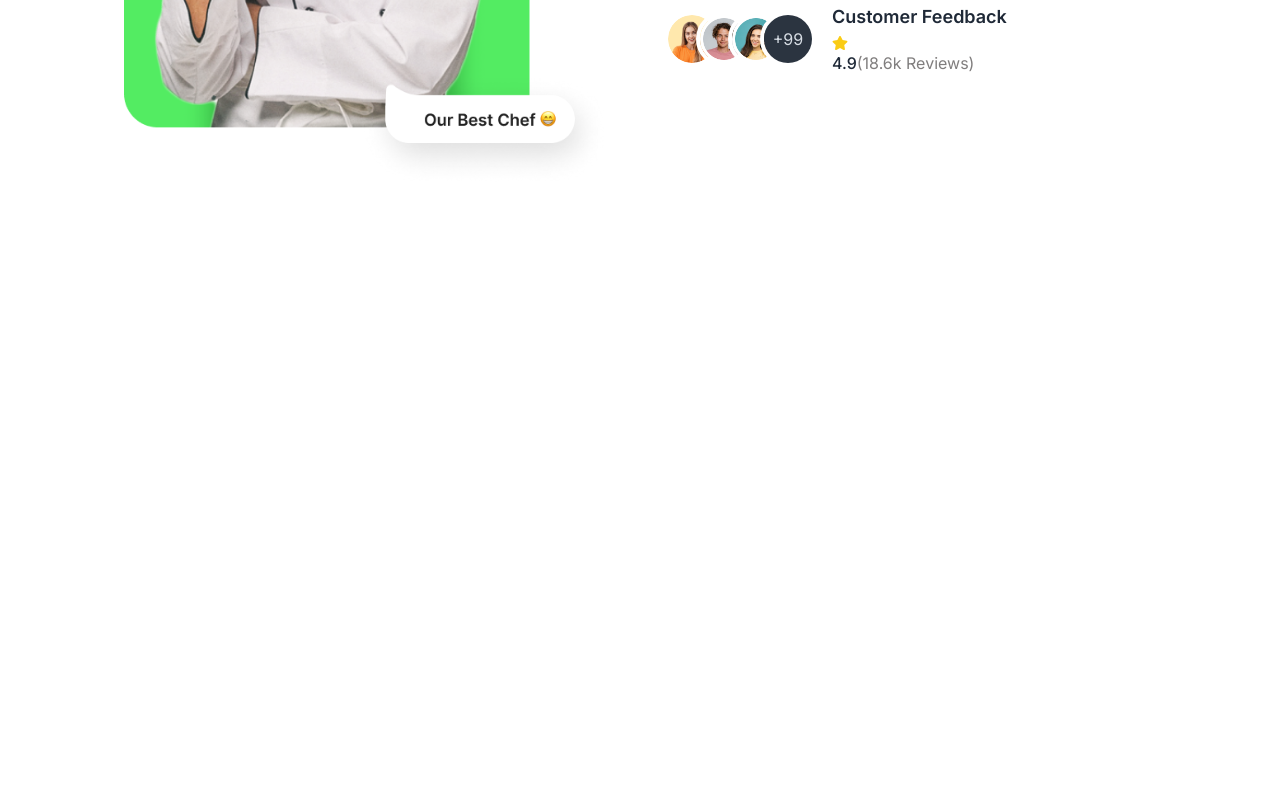
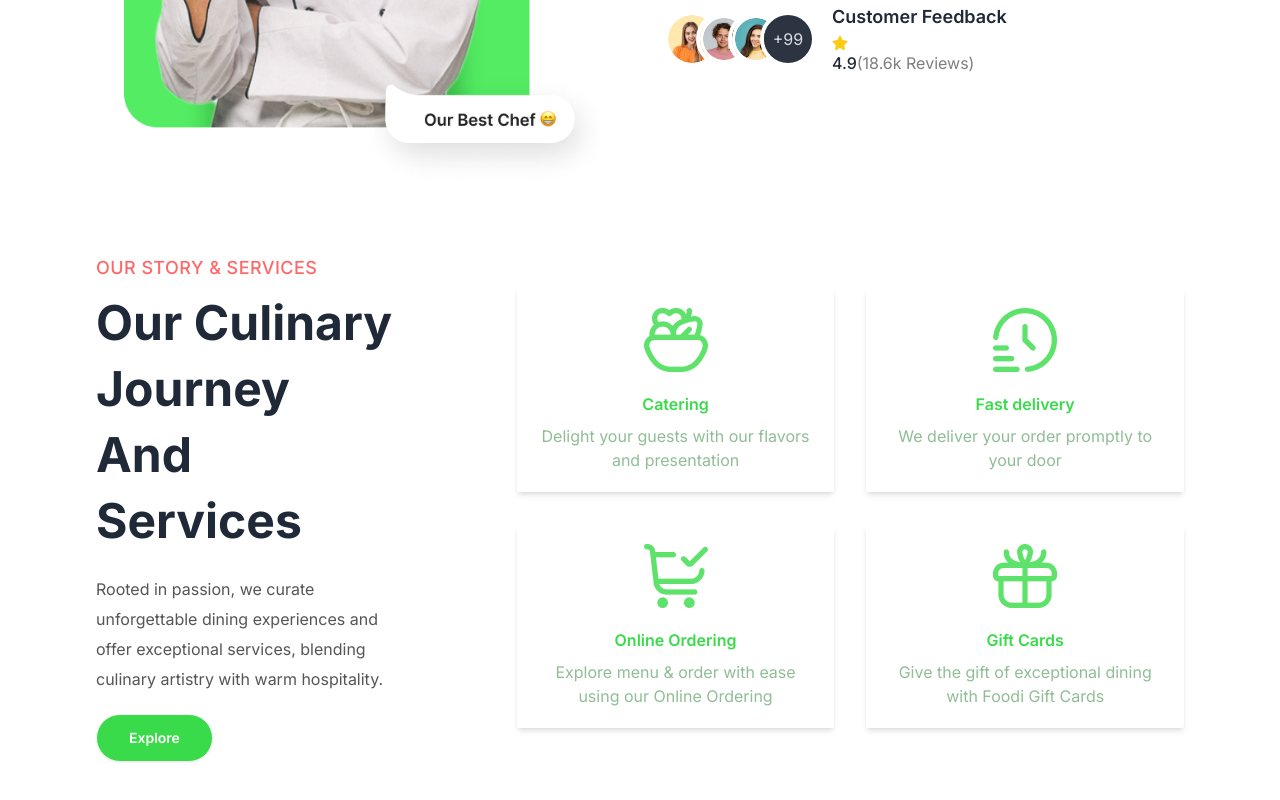
Before and after one commit to NavodMahima/Restaurant-MERN, a React (Vite) app in the folder vista-restaurent/: page / in a window 1280 px wide. Shown: the part 2606-3406 px from the top of the page. Before the commit the page ends 2796 px from the top, so only its background shows below. Built offline with nearby package versions, Linux system fonts and the light colour scheme.

Commit message:
Services Section

```diff
--- /dev/null
+++ b/vista-restaurent/src/pages/OurServices.jsx
@@ -0,0 +1,51 @@
+import React from 'react'
+
+const serviceLists = [
+  { id: 1, title: "Catering", des: "Delight your guests with our flavors and presentation", image: "/images/home/services/icon1.png" },
+  { id: 2, title: "Fast delivery", des: "We deliver your order promptly to your door", image: "/images/home/services/icon2.png" },
+  { id: 3, title: "Online Ordering", des: "Explore menu & order with ease using our Online Ordering ", image: "/images/home/services/icon3.png" },
+  { id: 4, title: "Gift Cards", des: "Give the gift of exceptional dining with Foodi Gift Cards", image: "/images/home/services/icon4.png" },
+]
+
+const OurServices = () => {
+  return (
+    <div className='section-container my-16'>
+      <div className='flex flex-col md:flex-row items-center justify-between gap-12'>
+
+        {/* Text */}
+        <div className='md:w-1/2'>
+          <div className='text-left md:w-4/5'>
+            <p className='subtitle'>OUR STORY & SERVICES</p>
+            <h2 className='title'>Our Culinary Journey And Services</h2>
+            <blockquote className='my-5 text-secondary leading-[30px]'>
+              Rooted in passion, we curate unforgettable dining experiences and
+              offer exceptional services, blending culinary artistry with warm
+              hospitality.
+            </blockquote>
+
+            <button className='btn bg-green text-white px-8 py03 rounded-full'>Explore</button>
+
+          </div>
+        </div>
+
+        {/* Image */}
+        <div className='grid sm:grid-cols-2 grid-cols-1 gap-8 items-center'>
+          {serviceLists.map((service) => (
+            <div
+              key={service.id}
+              className='shadow-md rounded-sm py-5 px-4 text-center space-y-2 text-green cursor-pointer
+      hover:border-indigo-600 transition-all duration-200 hover:border'
+            >
+              <img src={service.image} alt="" className='mx-auto' />
+              <h5 className='pt-3 font-semibold'>{service.title}</h5>
+              <p className='text-[#90BD95]'>{service.des}</p>
+            </div>
+          ))}
+        </div>
+
+      </div>
+    </div>
+  )
+}
+
+export default OurServices
--- a/vista-restaurent/src/pages/home/Home.jsx
+++ b/vista-restaurent/src/pages/home/Home.jsx
@@ -3,6 +3,7 @@
 import Categories from './Categories'
 import SpecialDishes from './SpecialDishes'
 import Testimonials from './Testimonials'
+import OurServices from '../OurServices'
 
 const Home = () => {
   return (
@@ -11,6 +12,7 @@
       <Categories/>
       <SpecialDishes/>
       <Testimonials/>
+      <OurServices/>
     </div>
   )
 }
--- a/vista-restaurent/time.jsx
+++ b/vista-restaurent/time.jsx
@@ -1,9 +1,11 @@
 import React from 'react'
+
+
 
 const time = () => {
   return (
     <div>
-
+      2.34.18
     </div>
   )
 }
```
